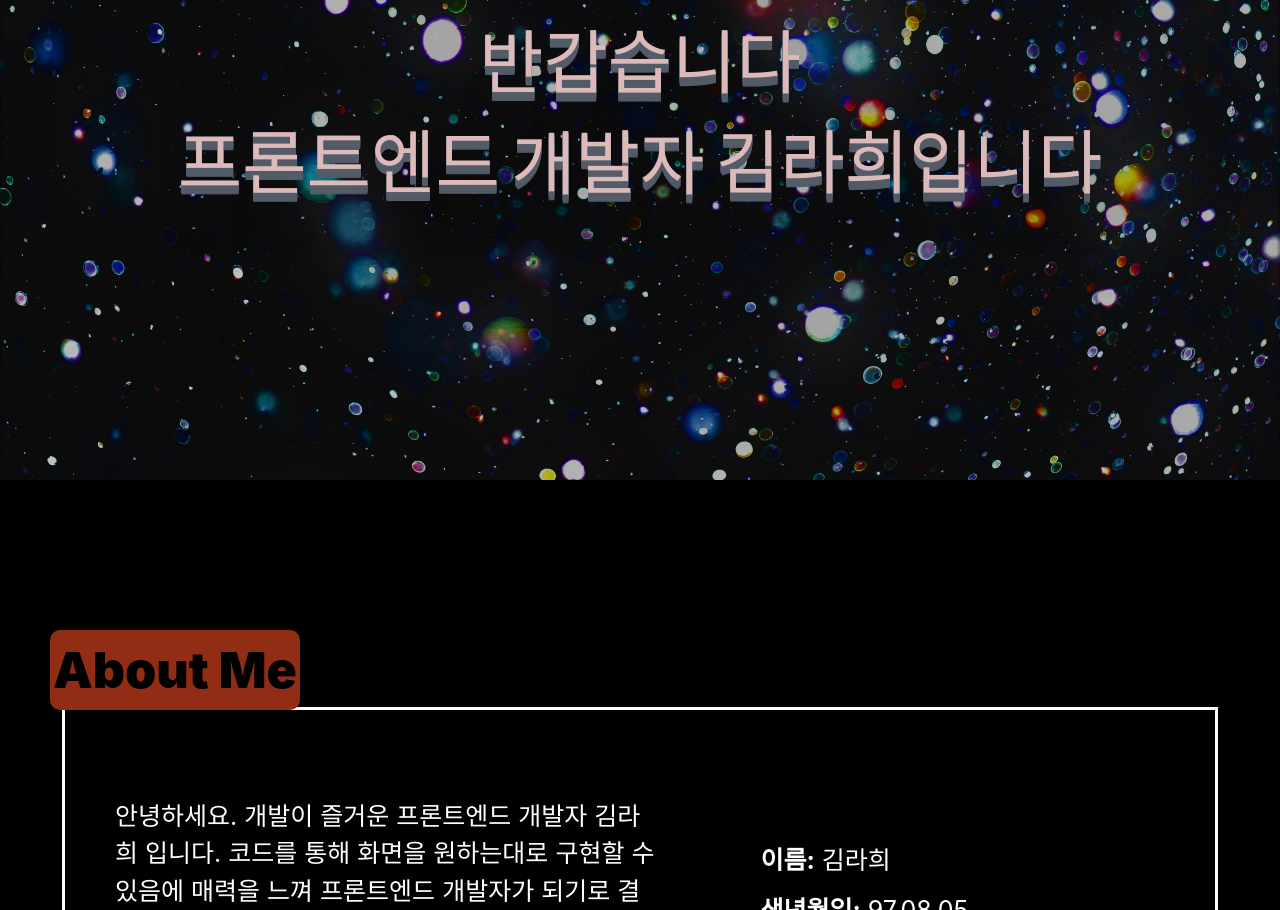
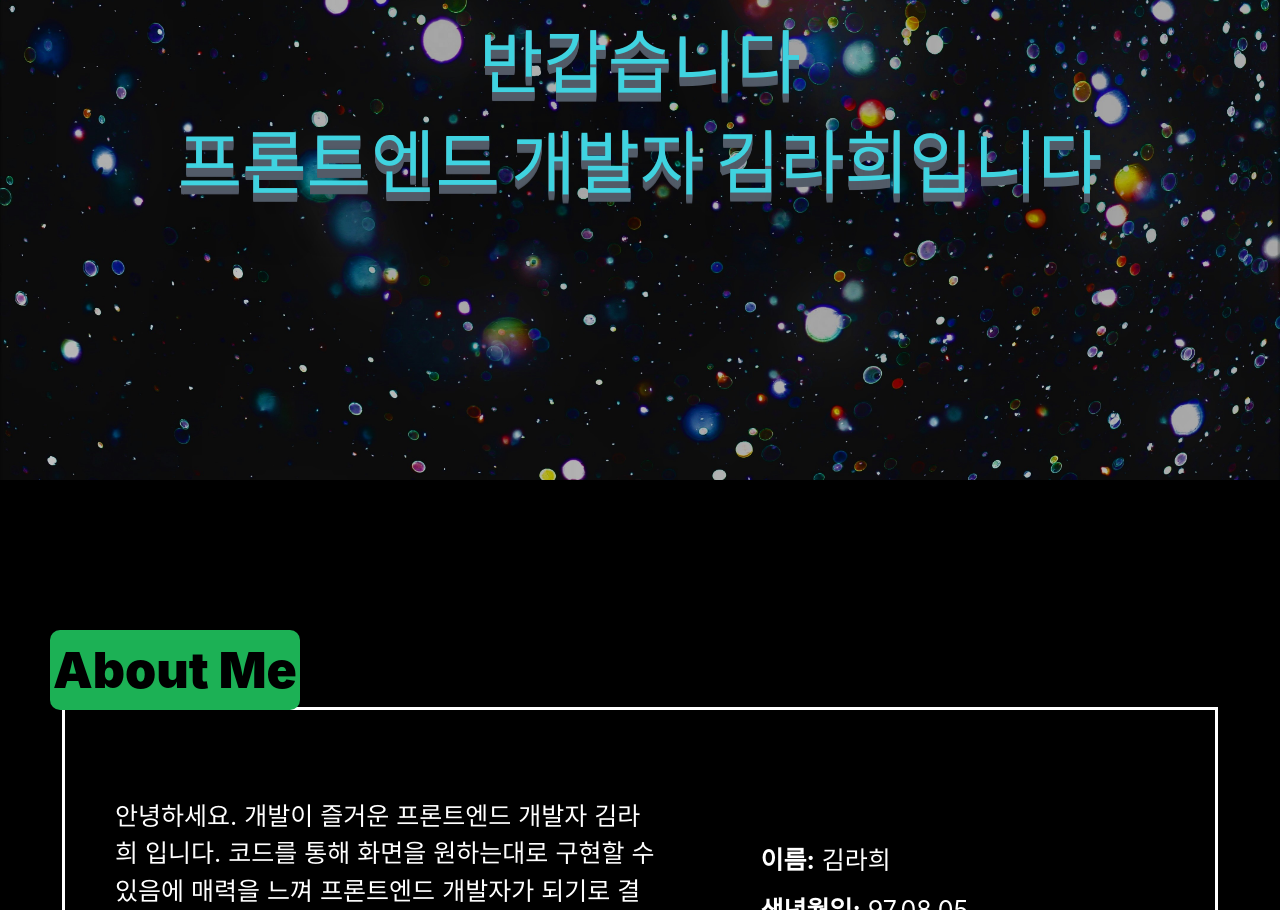
Before and after one commit to rahee-k-it/portfolio, a React (Create React App) app: page / in a window 1280 px wide. Shown: the part 320-1230 px from the top of the page. Built offline with nearby package versions, Linux system fonts and the light colour scheme; a web font is replaced by a local one.

Commit message:
변경사항 테스트2

```diff
--- a/src/components/AboutMe.jsx
+++ b/src/components/AboutMe.jsx
@@ -21,7 +21,8 @@ const Title = styled.div`
   height: 80px;
   width: 250px;
   font-weight: 900;
-  background-color: #912c15;
+  background-color: #1cb155;
+  /* background-color: #912c15; */
   font-size: 50px;
   top: 150px;
   position: absolute;
--- a/src/components/Header.jsx
+++ b/src/components/Header.jsx
@@ -24,7 +24,7 @@ const Span = styled.span`
   position: relative;
   top: 2px;
   animation: bounce 0.5s ease infinite alternate;
-  color: #dcbaba;
+  color: #3fd3e0;
   text-shadow: 0 1px 0 #535c68, 0 2px 0 #535c68, 0 3px 0 #535c68, 0 4px 0 #535c68, 0 5px 0 #535c68, 0 6px 0 transparent,
     0 7px 0 transparent, 0 8px 0 transparent, 0 9px 0 transparent, 0 10px 10px rgba(0, 0, 0, 0.4);
 
```
